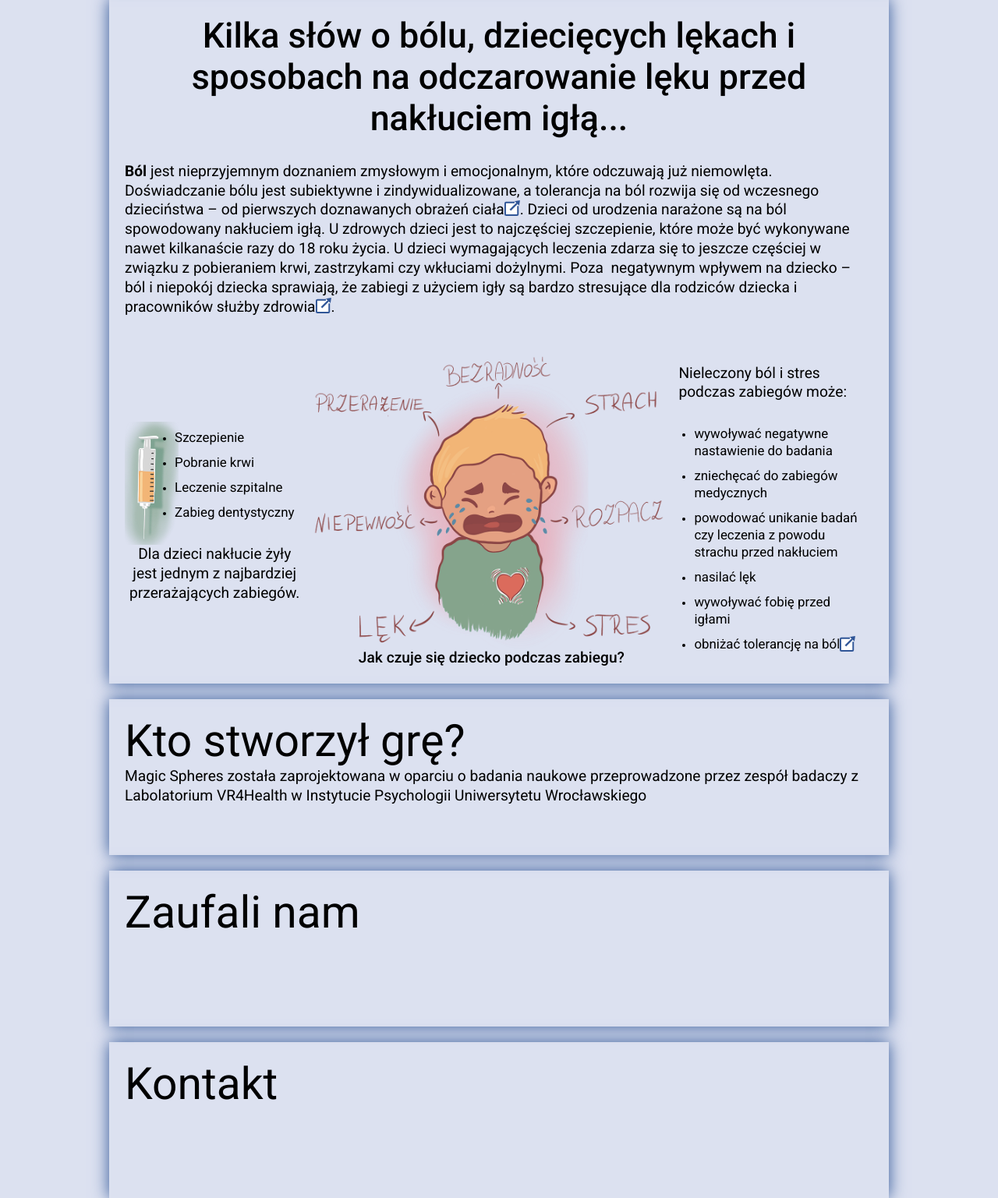
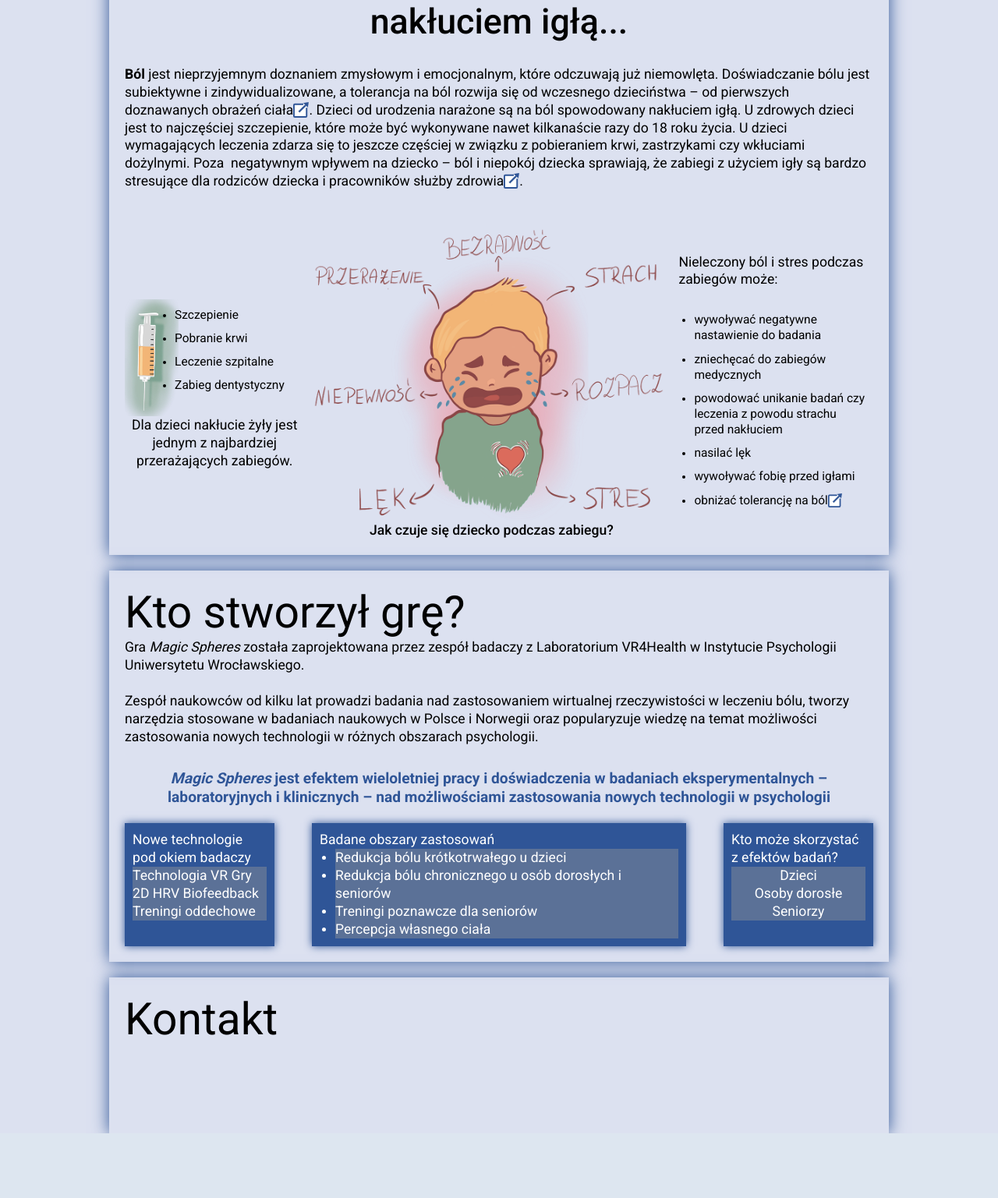
Before and after one commit to piotrwojtaszek/MOT-WEBSITE, a PHP site: page / in a window 1280 px wide. Shown: the part 4618-6155 px from the top of the page at 78% size. After the commit the page ends 6072 px from the top, so only its background shows below. Run offline with PHP 8.4, Linux system fonts and the light colour scheme.

Commit message:
Almost done

```diff
--- a/Site/index.php
+++ b/Site/index.php
@@ -10,18 +10,22 @@
 </head>
 <body>
     <div class="header" id="sticky">
-        <a href="#section_0">
-            <img class="logo" src="media/multi/logo.png"></img>
-        </a>
+        <div class="header_mail">Mail do kontaktu: magic.spheres@uwr.edu.pl</div>
+        <div class="header_container">
+            <a href="#section_0">
+                <img class="logo" src="media/multi/logo.png"></img>
+            </a>
             <nav class="nav_links">
                 <li><a href="#section_1">O grze</a></li>
                 <li><a href="#section_2">Instrukcja gry</a></li>
                 <li><a href="#section_3">Dlaczego warto</a></li>
                 <li><a href="#section_4">O bólu</a></li>
                 <li><a href="#section_5">O nas</a></li>
-                <li><a href="#section_6">Zaufali nam</a></li>
+                <!-- <li><a href="#section_6">Zaufali nam</a></li> -->
                 <li><a href="#section_7">Kontakt</a></li>
             </nav>
+        </div>
+
     </div>
     <div class="section_0" id="section_0">
         <video src="media/multi/gameplay_loop.mp4" playsinline autoplay muted loop></video>
@@ -151,7 +155,7 @@
                         </div>
                         <div class="section_1_2_content_child2">
                             <p>
-                            Naukowcy wciąż sprawdzają czy zastosowanie VR jest skuteczniejsze od stosowania innych technologii cyfrowych8, 9, dlatego grę zaprojektowano w środowisku 2D. Przeciwbólową skuteczność - podczas procedur pobierania krwi - potwierdzono zarówno dla gier w VR <span onclick="tooglePopupOn(this.id)" class="link-toogle" id="10"></span> , <span onclick="tooglePopupOn(this.id)" class="link-toogle" id="11"></span> , jak i przy użyciu innych technologii cyfrowych <span onclick="tooglePopupOn(this.id)" class="link-toogle" id="12"></span> ,<span onclick="tooglePopupOn(this.id)" class="link-toogle" id="13"></span>.
+                            Naukowcy wciąż sprawdzają czy zastosowanie VR jest skuteczniejsze od stosowania innych technologii cyfrowych<span onclick="tooglePopupOn(this.id)" class="link-toogle" id="8"></span>, <span onclick="tooglePopupOn(this.id)" class="link-toogle" id="9"></span>, dlatego grę zaprojektowano w środowisku 2D. Przeciwbólową skuteczność - podczas procedur pobierania krwi - potwierdzono zarówno dla gier w VR <span onclick="tooglePopupOn(this.id)" class="link-toogle" id="10"></span> , <span onclick="tooglePopupOn(this.id)" class="link-toogle" id="11"></span> , jak i przy użyciu innych technologii cyfrowych <span onclick="tooglePopupOn(this.id)" class="link-toogle" id="12"></span> ,<span onclick="tooglePopupOn(this.id)" class="link-toogle" id="13"></span>.
                             </p>
                         </div>
                         <div class="section_1_2_content_child3">
@@ -293,16 +297,63 @@
                 </div>
                 <div class="section_5_1_content">
                     <p>
-                    Magic Spheres została zaprojektowana w oparciu o badania naukowe przeprowadzone przez zespół badaczy z Labolatorium VR4Health w Instytucie Psychologii Uniwersytetu Wrocławskiego
+                    Gra <i> Magic Spheres</i> została zaprojektowana przez zespół badaczy z Laboratorium VR4Health w Instytucie Psychologii Uniwersytetu Wrocławskiego.
+                    <br><br>
+Zespół naukowców od kilku lat prowadzi badania nad zastosowaniem wirtualnej rzeczywistości w leczeniu bólu, tworzy narzędzia stosowane w badaniach naukowych w Polsce i Norwegii oraz popularyzuje wiedzę na temat możliwości zastosowania nowych technologii w różnych obszarach psychologii.
                     </p>
+                    <p>
+                    <i> Magic Spheres </i> jest efektem wieloletniej pracy i doświadczenia w badaniach eksperymentalnych – laboratoryjnych i klinicznych – nad możliwościami zastosowania nowych technologii w psychologii
+                    </p>
+                </div>
+                <div class="section_5_2_content">
+                    <div class="section_5_2_content_1">
+                        <p>Nowe technologie pod okiem badaczy</p>
+                        <p>
+                            Technologia VR
+                            Gry 2D
+                            HRV Biofeedback
+                            Treningi oddechowe
+                        </p>
+                    </div>
+                    <div class="section_5_2_content_2">
+                        <p>Badane obszary zastosowań </p>
+                        <ul>
+                            <li>
+                                <p>Redukcja bólu krótkotrwałego u dzieci</p>
+                            </li>
+                            <li>
+                                <p>Redukcja bólu chronicznego u osób dorosłych i seniorów</p>
+                            </li>
+                            <li>
+                                <p>Treningi poznawcze dla seniorów</p>
+                            </li>
+                            <li>
+                                <p>Percepcja własnego ciała</p>
+                            </li>
+                        </ul>
+                    </div>
+                    <div class="section_5_2_content_3">
+                        <p>Kto może skorzystać z efektów badań?</p>
+                        <ul>
+                            <li>
+                                <p>Dzieci</p>
+                            </li>
+                            <li>
+                                <p>Osoby dorosłe</p>
+                            </li>
+                            <li>
+                                <p>Seniorzy</p>
+                            </li>
+                        </ul>
+                    </div>
                 </div>
             </div>
         </section>
-        <section id="section_6">
+        <!-- <section id="section_6">
             <h1>
                 Zaufali nam
             </h1>
-        </section>
+        </section> -->
         <section id="section_7">
             <h1>Kontakt</h1>
         </section>
--- a/Site/style.css
+++ b/Site/style.css
@@ -11,21 +11,35 @@ html {
 .header{
     z-index: 1;
     position: fixed;
+    background-color: #002e63;
     width: 100%;
-    height: 60px;
     margin:0;
+}
+
+.header_mail
+{
+    font-family: 'Roboto', sans-serif;
+    background-color: #00428d;
+    height: auto;
+    width: 100%;
+    font-size: 15px;
+    color: white;
+}
+
+.header_container{
+    width: 100%;
     padding: 0 50px 0 50px;
-    background-color: #002e63;
     display: flex;
     justify-content: space-between;
     align-items: center;
+    height: 60px;
 }
 
 .header nav li, a{
     color: #ffffff;
     text-decoration: none;
     font-weight: 300;
-    font-size: 18px;
+    font-size: 20px;
     font-family: 'Roboto', sans-serif;
     font-weight: 300;
     text-align: center;
@@ -217,7 +231,7 @@ html {
 }
 
 .wrapper p{
-    font-size: 1.2em;
+    font-size: 1.1em;
     line-height: 1.3em;
 }
 
@@ -561,6 +575,52 @@ html {
     width: 100%;
 }
 
+.section_5_1_content p:nth-child(2)
+{
+    margin-top: 30px;
+    font-size: 1.2em;
+    text-align: center;
+    color: #2f5597;
+    font-weight: 700;
+}
+
+.section_5_2_content{
+    margin-top: 20px;
+    color: white;
+    display: flex;
+    flex-wrap: wrap;
+    justify-content: space-between;
+}
+.section_5_2_content div{
+    background-color:#2f5597;
+    box-shadow: 0 0 10px #2f5597;
+    padding: 10px;
+}
+
+.section_5_2_content div *:nth-child(2)
+{
+    background-color:#5b7197;
+}
+
+.section_5_2_content_1{
+    width: 20%;
+}
+
+.section_5_2_content_2{
+    width: 50%;
+}
+
+.section_5_2_content_2 ul{
+    margin-left: 20px;
+}
+
+.section_5_2_content_3{
+    width: 20%;
+}
+.section_5_2_content_3 ul{
+    list-style: none;
+    text-align: center;
+}
 .popup .overlay{
     position: fixed;
     top: 0px;
@@ -645,11 +705,22 @@ html {
 }
 
 @media screen and (max-width:1000px){
-    .header{
-        padding:5px;
+    .header_mail
+    {
+        font-family: 'Roboto', sans-serif;
+        background-color: #00428d;
+        height: auto;
+        width: 100%;
+        font-size: 12px;
+        color: white;
     }
+
+    .header_container{
+        height: 48px;
+        padding: 0;
+    }
+
     .logo{
-        cursor: pointer;
         height: 100%;
         width: auto;
     }
@@ -684,17 +755,17 @@ html {
     }
 
     .wrapper p{
-        font-size: 1em;
+        font-size: 0.9em;
         line-height: 1.5em;
     }
 
     .wrapper h1{
-        font-size: 2.5em;
+        font-size: 2.4em;
         font-weight: 400;
     }
 
     .wrapper h4{
-        font-size: 1.7em;
+        font-size: 1.5em;
         font-weight: 400;
     }
 
```
